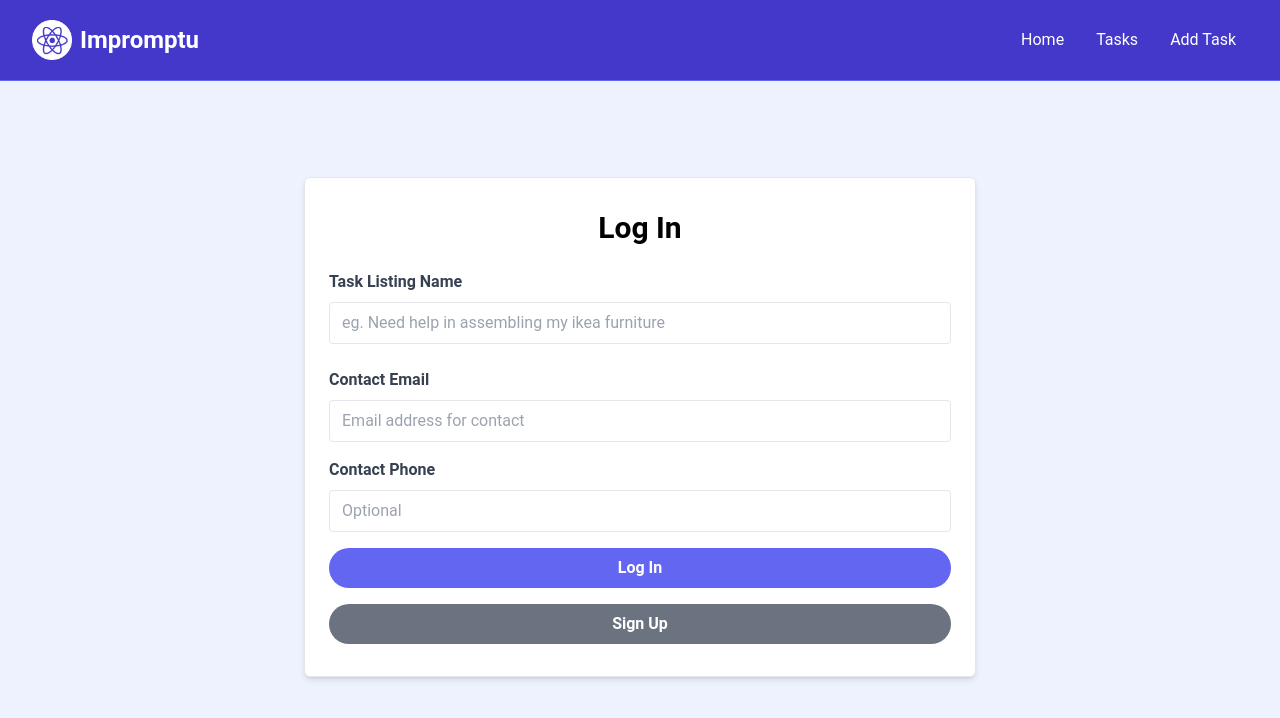
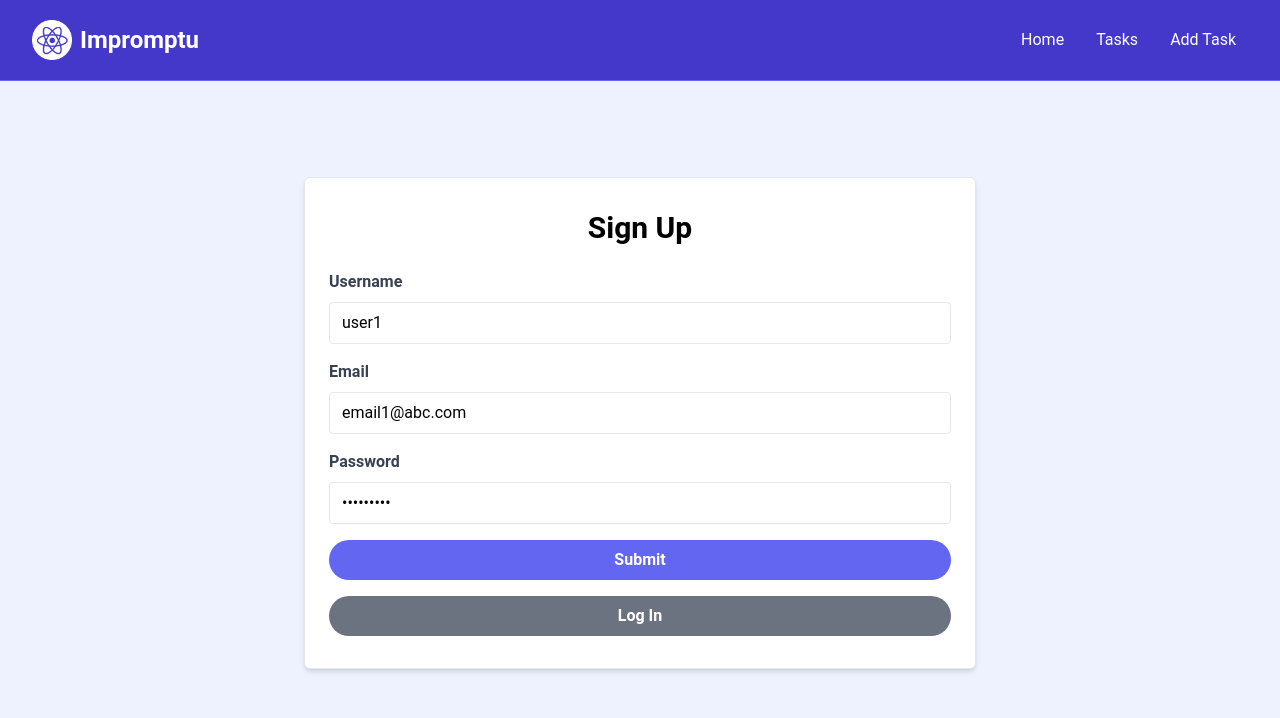
Before and after one commit to slidings/impromptuFrontend, a React (Vite) app: page /signup in a window 1280 px wide. Shown: the top 718 px of the page. Built offline with nearby package versions, Linux system fonts and the light colour scheme.

Commit message:
signup page

```diff
--- a/src/pages/LogInPage.jsx
+++ b/src/pages/LogInPage.jsx
@@ -1,5 +1,6 @@
 import { useState } from "react";
 import { useNavigate } from "react-router-dom";
+import { toast } from "react-toastify";
 
 import apiLogin from "../services/LoginService";
 
@@ -8,14 +9,13 @@ const LogIn = () => {
     username: "user1",
     password: "password1",
   });
-  const [errors, setErrors] = useState("");
 
   const navigate = useNavigate();
 
   const submitForm = (e) => {
     e.preventDefault();
-    setErrors("Loading...");
-    apiLogin(user, setErrors, navigate);
+    toast.info("Logging in...");
+    apiLogin(user, navigate);
   };
 
   return (
@@ -41,7 +41,6 @@ const LogIn = () => {
                 value={user.username}
                 onChange={(e) => {
                   setUser({ ...user, username: e.target.value });
-                  setErrors("");
                 }}
               />
             </div>
@@ -63,21 +62,16 @@ const LogIn = () => {
                 value={user.password}
                 onChange={(e) => {
                   setUser({ ...user, password: e.target.value });
-                  setErrors("");
                 }}
               />
             </div>
-
-            {errors && (
-              <p className="text-red-500 my-4 font-semibold">{errors}</p>
-            )}
 
             <div className="mb-4">
               <button
                 className="bg-indigo-500 hover:bg-indigo-600 text-white font-bold py-2 px-4 rounded-full w-full focus:outline-none focus:shadow-outline"
                 type="submit"
               >
-                Log In
+                Submit
               </button>
             </div>
             <div>
--- a/src/pages/SignUpPage.jsx
+++ b/src/pages/SignUpPage.jsx
@@ -2,41 +2,21 @@ import { useState } from "react";
 import { useNavigate } from "react-router-dom";
 import { toast } from "react-toastify";
 
-const SignUp = ({ addJobSubmit }) => {
-  const [title, setTitle] = useState("");
-  const [type, setType] = useState("Request");
-  const [location, setLocation] = useState("");
-  const [description, setDescription] = useState("");
-  const [salary, setSalary] = useState("Under $50K");
-  const [companyName, setCompanyName] = useState("");
-  const [companyDescription, setCompanyDescription] = useState("");
-  const [contactEmail, setContactEmail] = useState("");
-  const [contactPhone, setContactPhone] = useState("");
+import apiSignUp from "../services/SignUpService";
+
+const SignUp = () => {
+  const [user, setUser] = useState({
+    username: "user1",
+    email: "email1@abc.com",
+    password: "password1",
+  });
 
   const navigate = useNavigate();
 
   const submitForm = (e) => {
     e.preventDefault();
-
-    const newJob = {
-      title,
-      type,
-      location,
-      description,
-      salary,
-      company: {
-        name: companyName,
-        description: companyDescription,
-        contactEmail,
-        contactPhone,
-      },
-    };
-
-    addJobSubmit(newJob);
-
-    toast.success("Job Added Successfully");
-
-    return navigate("/jobs");
+    toast.info("Signing up...");
+    apiSignUp(user, navigate);
   };
 
   return (
@@ -44,57 +24,67 @@ const SignUp = ({ addJobSubmit }) => {
       <div className="container m-auto max-w-2xl py-24">
         <div className="bg-white px-6 py-8 mb-4 shadow-md rounded-md border m-4 md:m-0">
           <form onSubmit={submitForm}>
-            <h2 className="text-3xl text-center font-semibold mb-6">Log In</h2>
-
+            <h2 className="text-3xl text-center font-semibold mb-6">Sign Up</h2>
             <div className="mb-4">
-              <label className="block text-gray-700 font-bold mb-2">
-                Task Listing Name
+              <label
+                htmlFor="username"
+                className="block text-gray-700 font-bold mb-2"
+              >
+                Username
               </label>
               <input
                 type="text"
-                id="title"
-                name="title"
-                className="border rounded w-full py-2 px-3 mb-2"
-                placeholder="eg. Need help in assembling my ikea furniture"
+                id="username"
+                name="username"
+                className="border rounded w-full py-2 px-3"
+                placeholder="Enter username"
                 required
-                value={title}
-                onChange={(e) => setTitle(e.target.value)}
+                value={user.username}
+                onChange={(e) => {
+                  setUser({ ...user, username: e.target.value });
+                }}
               />
             </div>
 
             <div className="mb-4">
               <label
-                htmlFor="contact_email"
+                htmlFor="email"
                 className="block text-gray-700 font-bold mb-2"
               >
-                Contact Email
+                Email
               </label>
               <input
                 type="email"
-                id="contact_email"
-                name="contact_email"
+                id="email"
+                name="email"
                 className="border rounded w-full py-2 px-3"
-                placeholder="Email address for contact"
+                placeholder="Enter email"
                 required
-                value={contactEmail}
-                onChange={(e) => setContactEmail(e.target.value)}
+                value={user.email}
+                onChange={(e) => {
+                  setUser({ ...user, email: e.target.value });
+                }}
               />
             </div>
+
             <div className="mb-4">
               <label
-                htmlFor="contact_phone"
+                htmlFor="password"
                 className="block text-gray-700 font-bold mb-2"
               >
-                Contact Phone
+                Password
               </label>
               <input
-                type="tel"
-                id="contact_phone"
-                name="contact_phone"
+                type="password"
+                id="password"
+                name="password"
                 className="border rounded w-full py-2 px-3"
-                placeholder="Optional"
-                value={contactPhone}
-                onChange={(e) => setContactPhone(e.target.value)}
+                placeholder="Enter password"
+                required
+                value={user.password}
+                onChange={(e) => {
+                  setUser({ ...user, password: e.target.value });
+                }}
               />
             </div>
 
@@ -103,16 +93,15 @@ const SignUp = ({ addJobSubmit }) => {
                 className="bg-indigo-500 hover:bg-indigo-600 text-white font-bold py-2 px-4 rounded-full w-full focus:outline-none focus:shadow-outline"
                 type="submit"
               >
-                Log In
+                Submit
               </button>
             </div>
-
             <div>
               <button
                 className="bg-gray-500 hover:bg-gray-600 text-white font-bold py-2 px-4 rounded-full w-full focus:outline-none focus:shadow-outline"
-                type="submit"
+                onClick={() => navigate("/login")}
               >
-                Sign Up
+                Log In
               </button>
             </div>
           </form>
--- a/src/services/LoginService.jsx
+++ b/src/services/LoginService.jsx
@@ -1,7 +1,7 @@
 import { toast } from "react-toastify";
 import { API_URL } from "../constants/constants";
 
-const apiLogin = (user, setErrors, navigate) => {
+const apiLogin = (user, navigate) => {
   fetch(`${API_URL}/login/`, {
     method: "POST",
     headers: {
@@ -27,7 +27,9 @@ const apiLogin = (user, setErrors, navigate) => {
       toast.success("Logging in successfully");
       navigate(`/`);
     })
-    .catch((error) => setErrors(error.message));
+    .catch((error) => {
+      toast.error(error.message);
+    });
 };
 
 export default apiLogin;
--- a/src/services/SignUpService.jsx
+++ b/src/services/SignUpService.jsx
@@ -1,32 +1,35 @@
+import { toast } from "react-toastify";
 import { API_URL } from "../constants/constants";
 
-const apiSignUp = (user, setErrors, navigate) => {
-  fetch(`${API_URL}/signup`, {
+const apiSignUp = (user, navigate) => {
+  fetch(`${API_URL}/signup/`, {
     method: "POST",
     headers: {
       "Content-Type": "application/json",
     },
-    body: JSON.stringify({ user }),
+    body: JSON.stringify(user),
     credentials: "include",
   })
-    .then((res) => {
-      if (res.ok) {
-        return res.json();
-      } else if (res.status === 406) {
-        // 406 not acceptable
-        return res.json().then((err) => {
-          throw new Error(err.error.join("\n"));
+    .then((response) => {
+      if (response.ok) {
+        return response.json();
+      } else if (response.status === 400) {
+        return response.json().then((data) => {
+          throw new Error(data.username || data.email || data.password);
         });
       } else {
         throw new Error("An error occurred. Please try again later.");
       }
     })
     .then((data) => {
-      localStorage.setItem("jwt", data.jwt);
-      localStorage.setItem("username", user.username);
-      navigate(`/`);
+      localStorage.setItem("username", data.user.username);
+      localStorage.setItem("token", data.token);
+      toast.success("Sign up successful");
+      navigate("/");
     })
-    .catch((error) => setErrors(error.message));
+    .catch((error) => {
+      toast.error(error.message);
+    });
 };
 
 export default apiSignUp;
```
